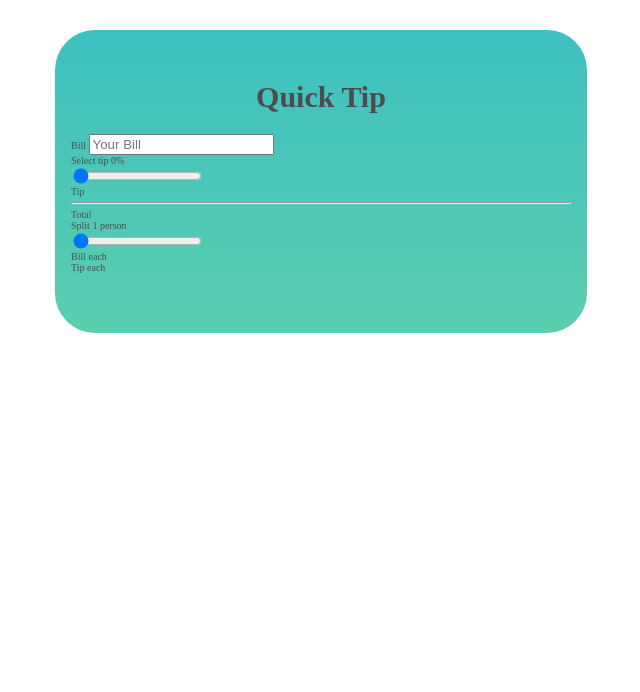
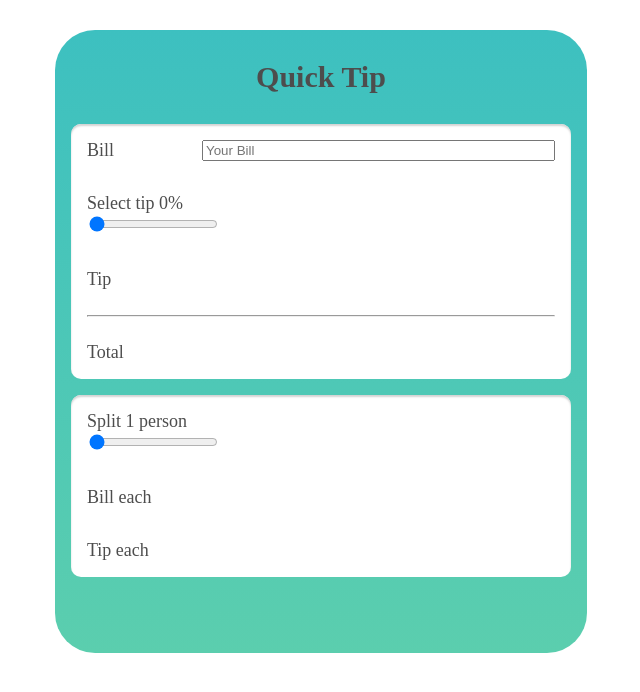
Before and after one commit to purpleheart808/tipcalc, a plain HTML site: page index.html in a window 1280 px wide. Shown: the whole page, without its empty margins (319-959 px from the left). Drawn offline with Linux system fonts and the light colour scheme.

Commit message:
Start styling main divs - space out the direct children of main sections - style bill div using flex

```diff
--- a/index.html
+++ b/index.html
@@ -12,7 +12,7 @@
 <main>
     <h1>Quick Tip</h1>
     <section>
-        <div>
+        <div class="bill">
             <label for="yourBill">Bill</label>
             <input type="number" placeholder="Your Bill" id="yourBill" />
 
--- a/styles/styles.css
+++ b/styles/styles.css
@@ -14,4 +14,36 @@ main{
 h1{
     text-align: center;
     font-size: 3rem;
+    margin: 0; /*h1 element has initial margin so let us remove that*/
+    padding-bottom: 3rem; /*to match the padding at the top coming from the main element's padding set above*/
 }
+
+section{
+    background: white ;
+    font-size: 1.8rem;
+    padding: 0 1.6rem; /*top and bottom = 0 left and right=1.6*/
+    margin-bottom: 1.6rem;
+    border-radius: 1rem;
+    box-shadow: inset 0 2px 2px lightgray; /*inset value makes the section appear to be indented*/
+}
+
+section > div{
+/*this targets the direct child elements of the section element which are divs, and not any other divs which may be nested within other elements*/
+ padding: 1.6rem 0; /* add padding to top and bottom and not sides, to space out the divs*/
+
+}
+
+.bill {
+    display: flex;
+
+}
+
+.bill label{
+    flex: 1; /* makes label occupy 1x the available space within the div*/
+
+
+}
+
+.bill input{
+    flex: 3; /* makes input bar occupy 3x the available space within the div*/
+}
```
